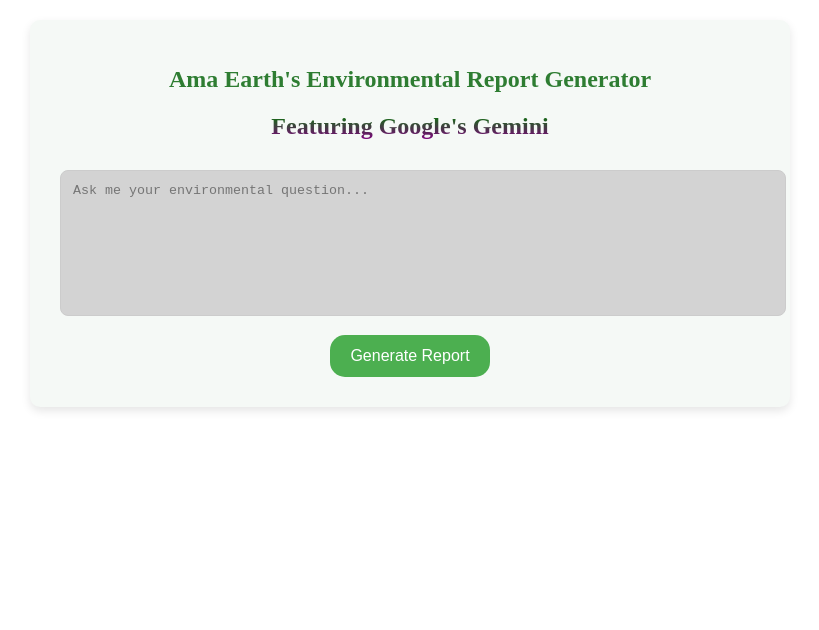
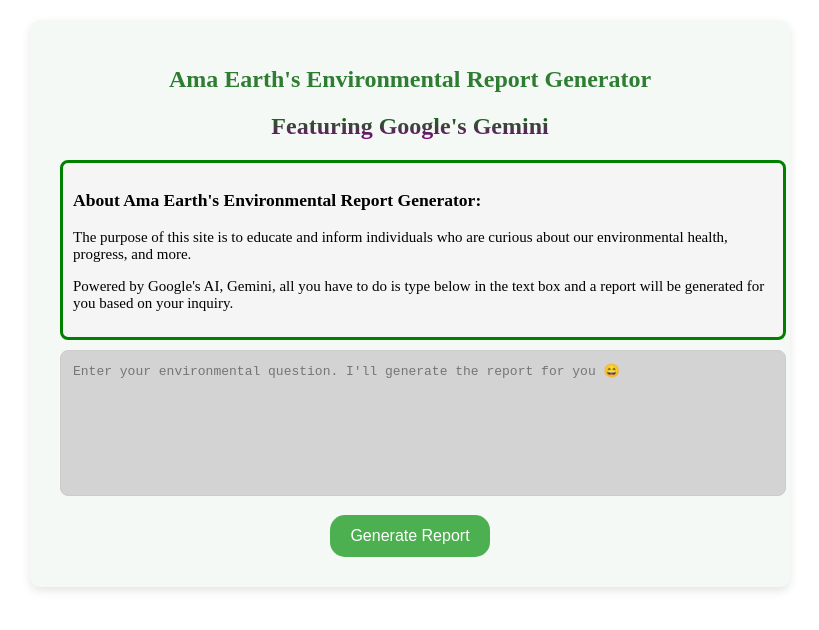
Before and after one commit to Widly1/Ama-Earth-app, a React (Vite) app in the folder frontend/: page / in a window 1280 px wide. Shown: the top 630 px of the page, without its empty margins (230-1049 px from the left). Built offline with nearby package versions, Linux system fonts and the light colour scheme.

Commit message:
Updated UI changes on the frontend

```diff
--- a/frontend/src/GenerateReport.jsx
+++ b/frontend/src/GenerateReport.jsx
@@ -33,23 +33,28 @@
     <div className={styles.container}>
       <h1 className={styles.title}>Ama Earth's Environmental Report Generator</h1>
       <h2 className ={styles.multicolor}>Featuring Google's Gemini</h2>
+        <div className= {styles.aboutUs}>
+          <h3>About Ama Earth's Environmental Report Generator: </h3>
+          <p>The purpose of this site is to educate and inform individuals who are curious about our environmental health, progress, and more. </p>
+          <p>Powered by Google's AI, Gemini, all you have to do is type below in the text box and a report will be generated for you based on your inquiry. </p>
+        </div>
       <textarea
         value={input}
         onChange={(e) => setInput(e.target.value)} // update "input" state with the value being typed in the input field
-        placeholder="Ask me your environmental question..."
+        placeholder="Enter your environmental question. I'll generate the report for you 😄" style = {{fontSize: '13px'}}
         rows="8"
         className={styles.textarea}
       />
       <button onClick={generateReport} className={styles.button} disabled={loading}>
         {loading ? 'Generating...' : 'Generate Report'}
       </button>
-
       {report && (
         <div className={styles.reportContainer}>
           <h3 className = {styles.multicolor}>Generated Report:</h3>
           <p style={{ whiteSpace: 'pre-wrap', textAlign: 'left' }}>{report}</p>
         </div>
       )}
+
     </div>
   );
 };
--- a/frontend/src/GenerateReport.module.css
+++ b/frontend/src/GenerateReport.module.css
@@ -1,4 +1,5 @@
 /* I created this file as an alternative for using inline styles in the generate report jsx file */
+/* however, for some cases you will see inline styles */
 .container {
     padding: 30px;
     max-width: 700px;
@@ -58,3 +59,16 @@
     background-color: #E8F5E9;
     border-radius: 8px;
   }
+
+  .aboutUs{
+    text-align: left;
+    font-size: 15px;
+    width: 100%;
+    padding: 10px;
+    border-radius: 8px;
+    border: 3px solid green;
+    margin-top: 1px;
+    resize: none;
+    background-color:whitesmoke
+
+  }
```
